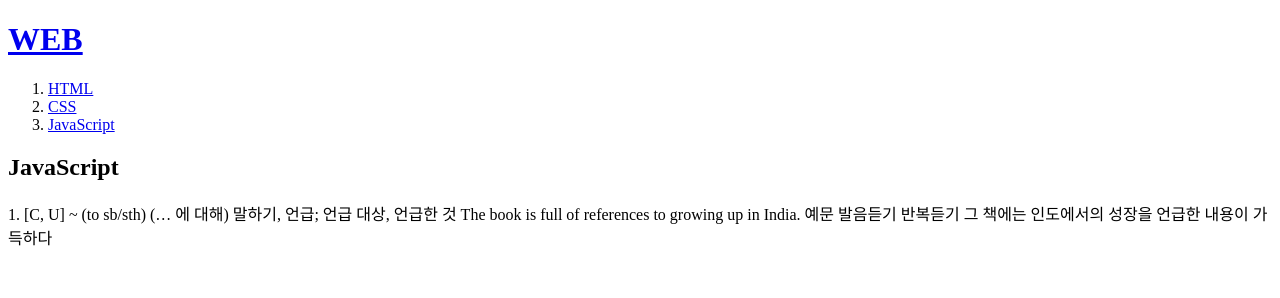
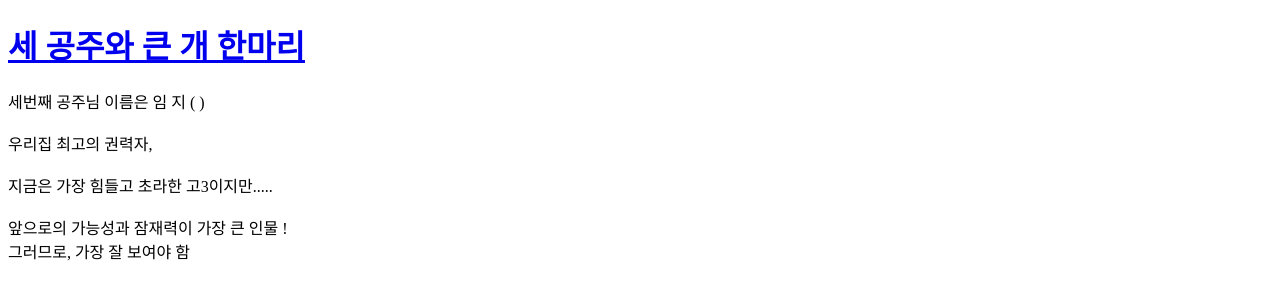
Before and after one commit to refleem/web-exercise1, a plain HTML site: page 3.html in a window 1280 px wide. Drawn offline with Linux system fonts and the light colour scheme.

Commit message:
행복한 우리집 (연습)

```diff
--- a/3.html
+++ b/3.html
@@ -1,21 +1,18 @@
 <!doctype html>
 <html>
 <head>
-  <title>Web1-html</title>
+  <title>행복한 우리집</title>
   <meta charset="utf-8">
 </head>
 
 <body>
-  <h1><a href="index.html">WEB</a></h1>
-  <ol>
-      <li><a href="1.html"> HTML</a></li>
-      <li><a href="2.html">CSS</a></li>
-      <li><a href="3.html">JavaScript</a></li>
-  </ol>
-  <h2>JavaScript</H2>
-  <p>1. [C, U] ~ (to sb/sth) (… 에 대해) 말하기, 언급; 언급 대상, 언급한 것
-The book is full of references to growing up in India. 예문 발음듣기  반복듣기
-그 책에는 인도에서의 성장을 언급한 내용이 가득하다</p>
+  <h1><a href="0.html">세 공주와 큰 개 한마리</a></h1>
+  세번째 공주님 이름은    임  지 (  ) <br><br>
+  우리집 최고의 권력자,  <br><br>
+  지금은 가장 힘들고 초라한 고3이지만.....<br><br>
+  앞으로의 가능성과 잠재력이 가장 큰 인물 !<br>
+  그러므로, 가장 잘 보여야 함
+
 
 </body>
 </html>
```
Also changed, not shown: 0.html (added, +18 -0 lines), 1.html (+5 -11 lines), 2.html (+6 -8 lines), 4.html (added, +18 -0 lines).
